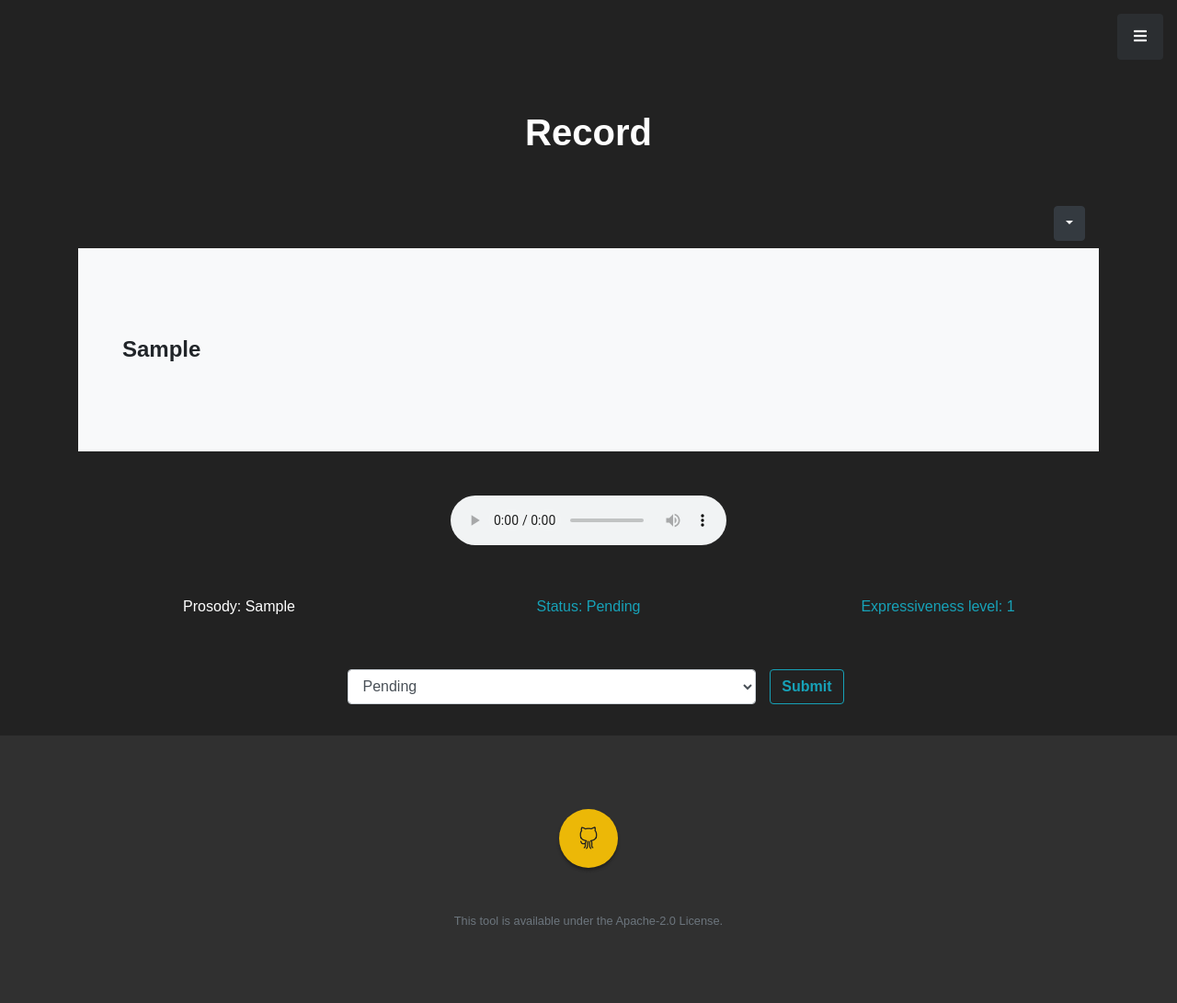
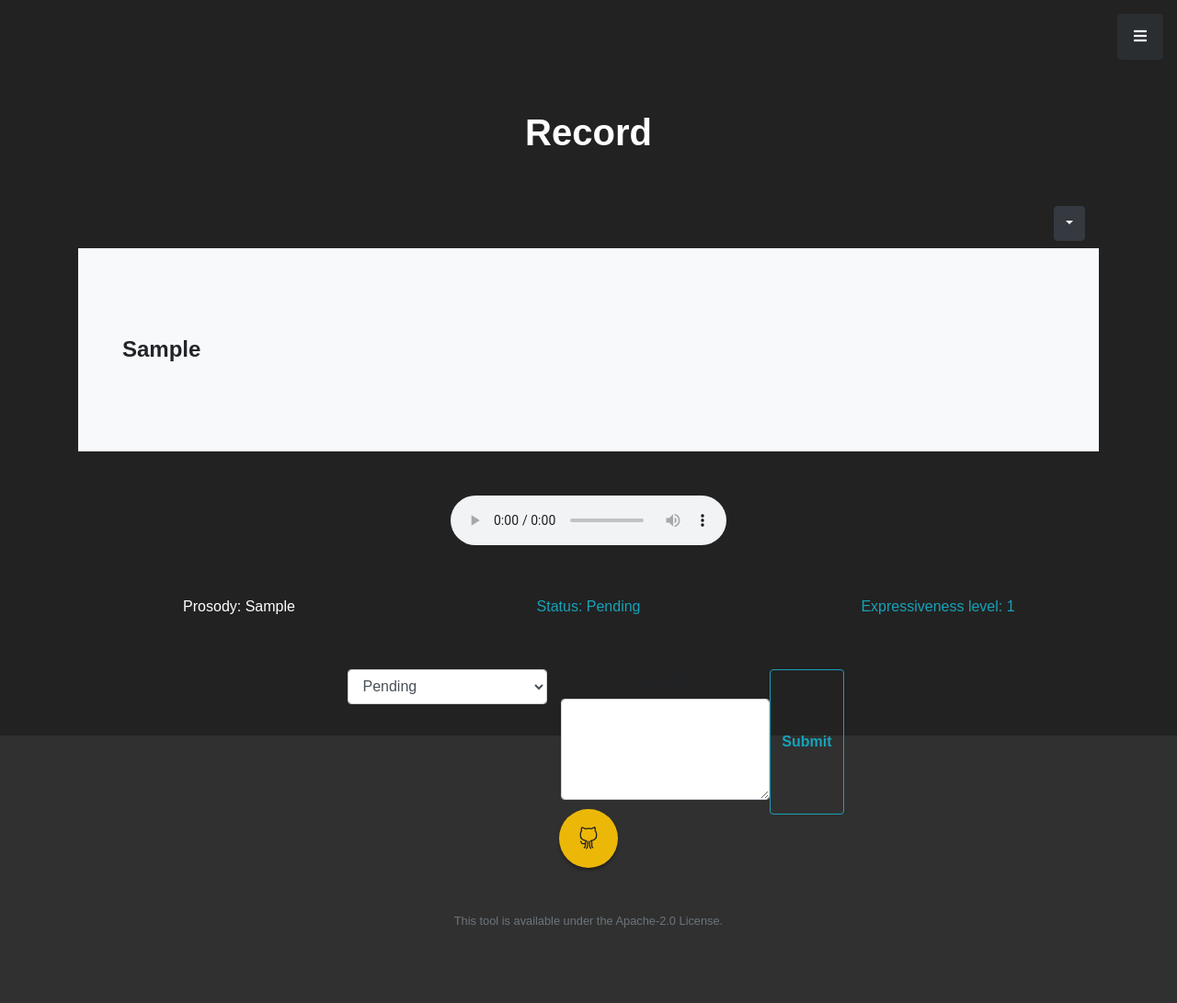
Before and after one commit to openempathic/EMNS-DCT, a Django app: page /utterances/1/ in a window 1280 px wide. Shown: the whole page at 92% size. Run offline with Django 4.2, Linux system fonts and the light colour scheme; a user stored in the database is signed in; tables that the repository leaves empty hold one stand-in row (values such as "Sample post"); style sheets or scripts are compiled from the project's sources; parts of the project's set-up code (start-up, migrations or seed data) failed here and were passed over; some libraries are stand-ins or nearby versions.

Commit message:
added description testarea for admin to fill

```diff
--- a/django_dataset_collection_tool/audio_recorder/models.py
+++ b/django_dataset_collection_tool/audio_recorder/models.py
@@ -10,6 +10,7 @@ import uuid
 
 class Utterances(models.Model):
     utterance       = models.TextField()
+    description     = models.TextField(null=True)
     prosody         = models.CharField(max_length=70)
     author          = models.ForeignKey(User, on_delete=models.DO_NOTHING)
     date_created    = models.DateTimeField(default=timezone.now)
--- a/django_dataset_collection_tool/audio_recorder/templates/audio_recorder/utterances_detail.html
+++ b/django_dataset_collection_tool/audio_recorder/templates/audio_recorder/utterances_detail.html
@@ -83,13 +83,16 @@
 									<div class="col-md-6 mb-4 offset-md-3">
 										<div class="row">
 											<div class="col">
-
 												<select name="status" class="select form-control" id="id_status">
 													<option value="Pending" selected="">Pending</option>
 													<option value="Awaiting Review">Awaiting Review</option>
 													<option value="Complete">Complete</option>
 													<option value="Needs Updating">Needs Updating</option>
 												</select>
+											</div>
+											<div class="form-group">
+												<label for="id_description_textarea">Description</label>
+												<textarea class="form-control" name="description_textarea" id="id_description_textarea" rows="4"></textarea>
 											</div>
 												<button class="btn btn-outline-info" id="submit">Submit</button>
 										</div>
--- a/django_dataset_collection_tool/audio_recorder/views.py
+++ b/django_dataset_collection_tool/audio_recorder/views.py
@@ -78,6 +78,7 @@ class UtteranceDetailView(LoginRequiredMixin, UserPassesTestMixin, FormMixin, De
 		if self.request.user.profile.status == 'Actor':
 			self.object.author = self.request.user
 			self.object.gender = self.request.user.profile.gender
+			self.object.age = self.request.user.profile.age
 			self.object.date_created = timezone.now()
 			self.object.level = self.request.POST.get("m_slider")
 			self.object.audio_recording = self.request.FILES.get("recorded_audio")
@@ -89,6 +90,7 @@ class UtteranceDetailView(LoginRequiredMixin, UserPassesTestMixin, FormMixin, De
 				})
 		elif self.request.user.profile.status == 'Admin':
 			self.object.status = self.request.POST.get("status")
+			self.object.description = self.request.POST.get("description_textarea")
 			self.object.save()
 
 		return super().form_valid(form)
```
